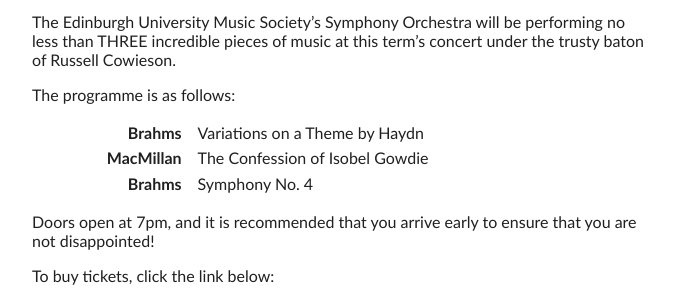
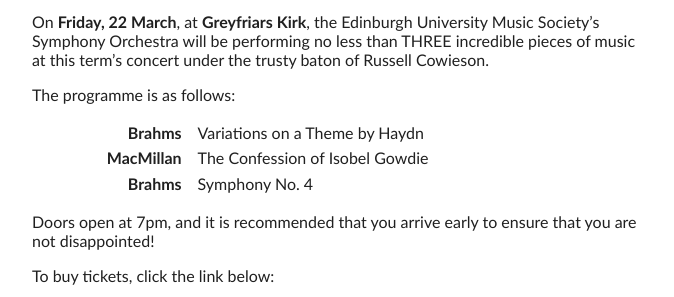
Before and after one commit to eums/website, a Jekyll site: the page built from _posts/2013-03-10-symphony-spring-concert.markdown, in a window 1280 px wide and 900 px high, scrolled down 909 px, cut to the strip 248-545 px from the top of the window. Shown: the whole strip, without its empty margins (160-834 px from the left). Built offline with Jekyll 4.4.1, drawn with Linux system fonts in a browser that asks for light colours; comment, search, counter and statistics services are not loaded.

Commit message:
Add date and venue

```diff
--- a/_posts/2013-03-10-symphony-spring-concert.markdown
+++ b/_posts/2013-03-10-symphony-spring-concert.markdown
@@ -11,9 +11,10 @@
   <img alt="Concert poster" src="http://eums.eusa.ed.ac.uk/wp-content/uploads/images/w620/posters/20130322_symphony.jpg" width="620" height="872">
 </a>
 
-The Edinburgh University Music Society's Symphony Orchestra will be performing
-no less than THREE incredible pieces of music at this term's concert under the
-trusty baton of Russell Cowieson.
+On **Friday, 22 March**, at **Greyfriars Kirk**, the Edinburgh University Music
+Society's Symphony Orchestra will be performing no less than THREE incredible
+pieces of music at this term's concert under the trusty baton of Russell
+Cowieson.
 
 The programme is as follows:
 
```
